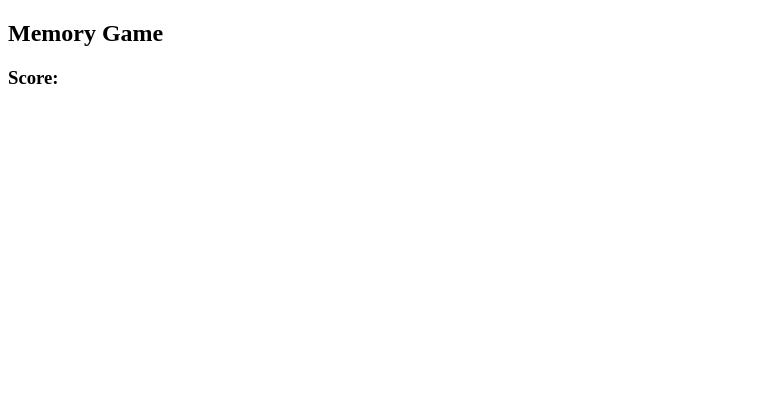
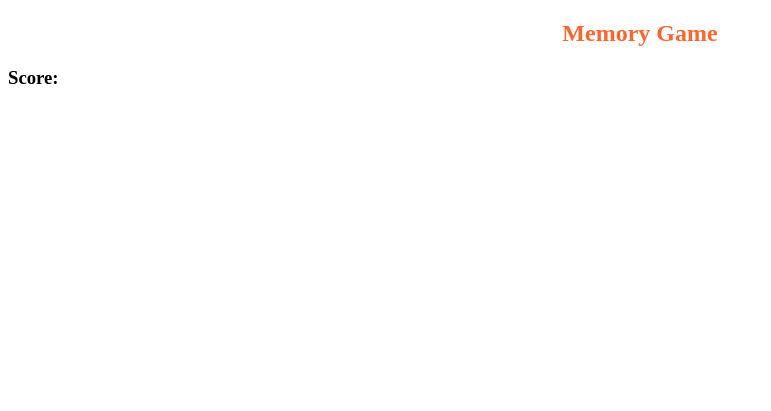
Before and after one commit to fb0801/js-memory-game, a plain HTML site: page index.html in a window 1280 px wide. Shown: the whole page, without its empty margins (0-771 px from the left). Drawn offline with Linux system fonts and the light colour scheme.

Commit message:
Add files via upload

```diff
--- a/index.html
+++ b/index.html
@@ -11,7 +11,7 @@
     <title>Memory Game</title>
 </head>
 <body>
-<h2>Memory Game</h2>
+<h2 class="game-title">Memory Game</h2>
 <h3>Score:<span id="result"></span></h3>
 
 <div class="grid">
--- a/scss/style.scss
+++ b/scss/style.scss
@@ -2,7 +2,10 @@
 @import 'config';
 
 
-
+.game-title{
+    text-align: center;
+    color: $forth-color;
+}
 
 .grid{
     display: flex;
```
Also changed, not shown: css/style.css, 1 other file.
